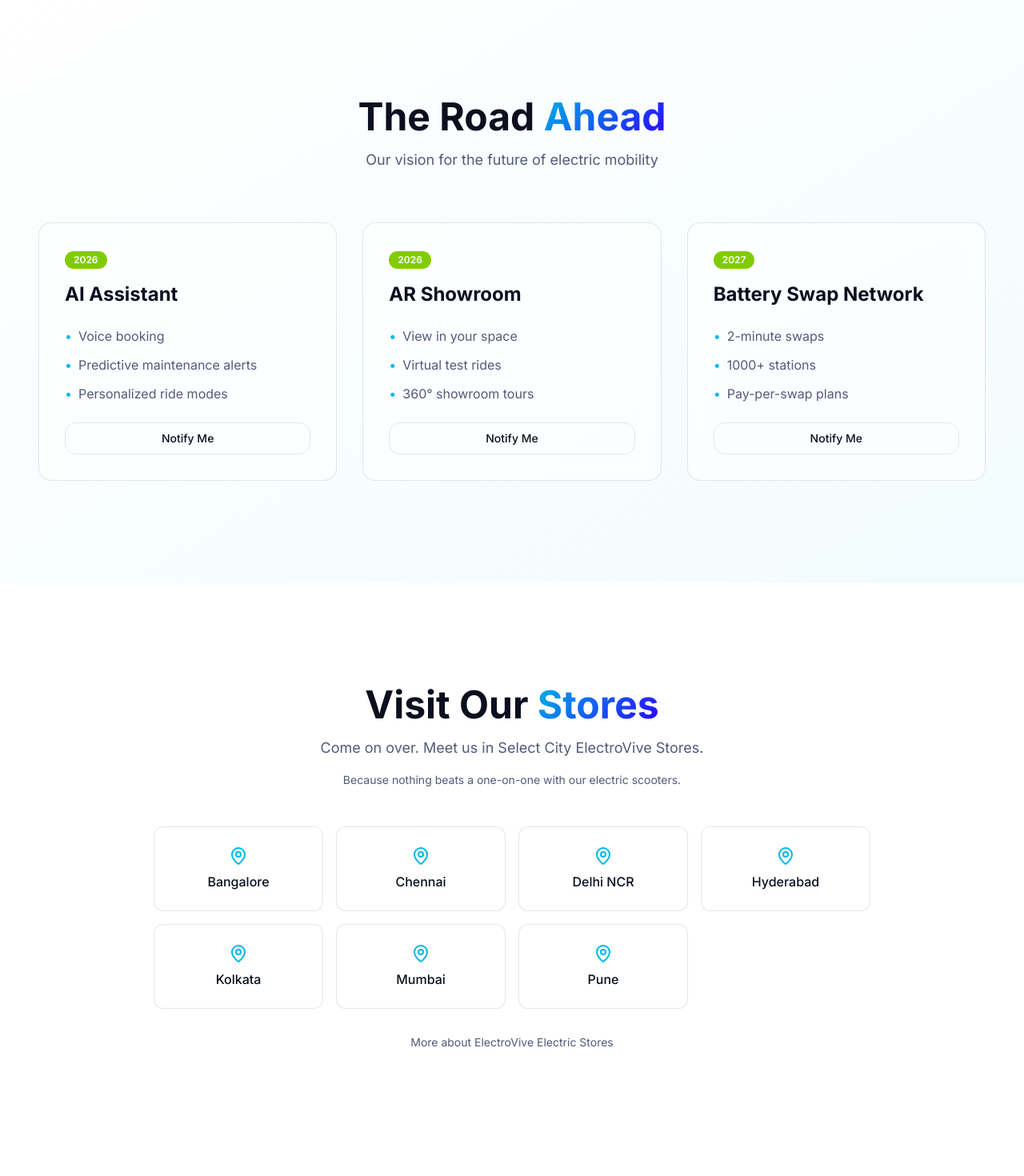
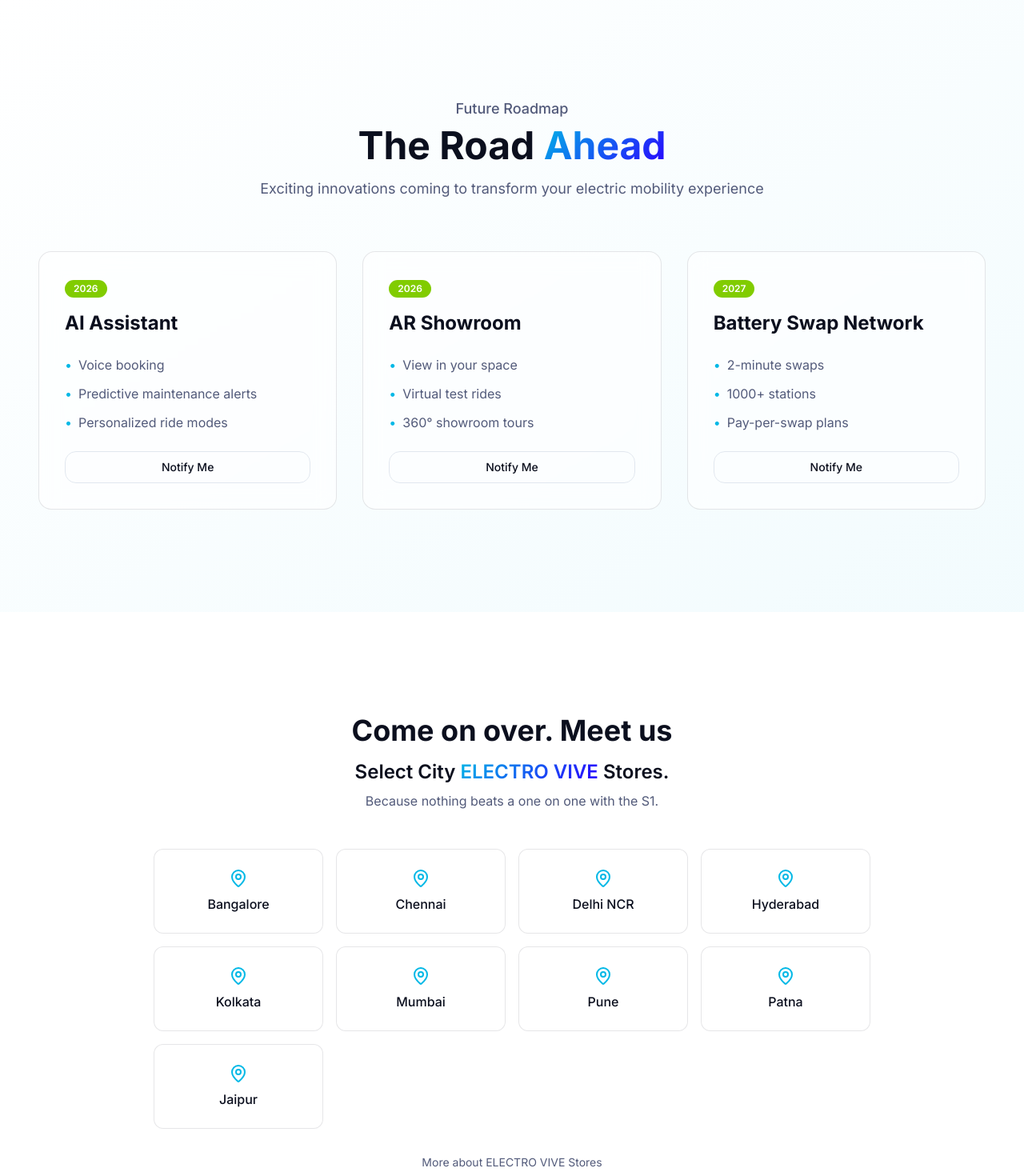
Before and after one commit to Prakash8999/voltaride, a React (Vite) app: page / in a window 1280 px wide. Shown: the part 5660-7130 px from the top of the page at 80% size. Built offline with nearby package versions, Linux system fonts and the light colour scheme; the HTML template or start-up script is replaced by a standard one.

Commit message:
Update city selector and roadmap

```diff
--- a/src/components/CitySelector.tsx
+++ b/src/components/CitySelector.tsx
@@ -10,6 +10,8 @@ const cities = [
   "Kolkata",
   "Mumbai",
   "Pune",
+  "Patna",
+  "Jaipur",
 ];
 
 const CitySelector = () => {
@@ -17,8 +19,8 @@ const CitySelector = () => {
 
   const handleCityClick = (city: string) => {
     toast({
-      title: "Coming Soon!",
-      description: `ElectroVive Store in ${city} is launching soon.`,
+      title: "Coming Soon! 🎉",
+      description: `We're excited to announce that our ELECTRO VIVE store in ${city} will be opening soon! Stay tuned for updates on our launch date and exclusive opening offers.`,
     });
   };
 
@@ -31,14 +33,14 @@ const CitySelector = () => {
           viewport={{ once: true }}
           className="text-center mb-12"
         >
-          <h2 className="text-4xl md:text-5xl font-bold mb-4">
-            Visit Our <span className="gradient-text">Stores</span>
+          <h2 className="text-3xl md:text-4xl font-bold mb-4">
+            Come on over. Meet us
           </h2>
-          <p className="text-lg text-muted-foreground max-w-2xl mx-auto mb-4">
-            Come on over. Meet us in Select City ElectroVive Stores.
+          <p className="text-xl md:text-2xl font-semibold mb-2">
+            Select City <span className="gradient-text">ELECTRO VIVE</span> Stores.
           </p>
-          <p className="text-sm text-muted-foreground">
-            Because nothing beats a one-on-one with our electric scooters.
+          <p className="text-base text-muted-foreground">
+            Because nothing beats a one on one with the S1.
           </p>
         </motion.div>
 
@@ -65,7 +67,7 @@ const CitySelector = () => {
           viewport={{ once: true }}
           className="text-center text-sm text-muted-foreground mt-8"
         >
-          More about ElectroVive Electric Stores
+          More about ELECTRO VIVE Stores
         </motion.p>
       </div>
     </section>
--- a/src/components/Roadmap.tsx
+++ b/src/components/Roadmap.tsx
@@ -52,11 +52,14 @@ const Roadmap = () => {
           viewport={{ once: true }}
           className="text-center mb-16"
         >
+          <h3 className="text-lg font-medium text-muted-foreground mb-2">
+            Future Roadmap
+          </h3>
           <h2 className="text-4xl md:text-5xl font-bold mb-4">
             The Road <span className="gradient-text">Ahead</span>
           </h2>
           <p className="text-lg text-muted-foreground max-w-2xl mx-auto">
-            Our vision for the future of electric mobility
+            Exciting innovations coming to transform your electric mobility experience
           </p>
         </motion.div>
 
```
